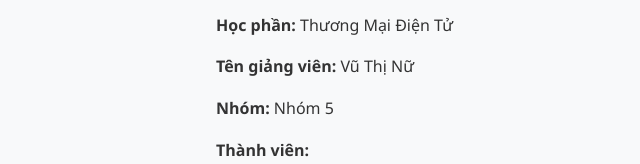
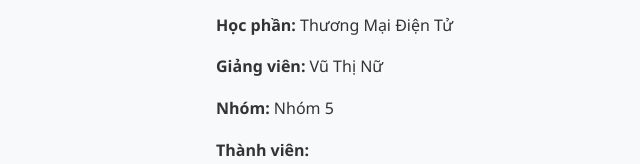
Before and after one commit to VoHaik/UNuStore, a plain HTML site: page WebBanHangDonGian/about.html in a window 1280 px wide. Shown: the part 2812-2976 px from the top of the page, 626-1266 px from the left. Drawn offline with nearby package versions, Linux system fonts and the light colour scheme.

Commit message:
final fix v2 remove /ten/

```diff
--- a/WebBanHangDonGian/about.html
+++ b/WebBanHangDonGian/about.html
@@ -335,7 +335,7 @@
                     <h5><i class="fas fa-users"></i> Thông Tin Nhóm</h5>
                     <p><strong>Trường:</strong> Đại học Quy Nhơn</p>
                     <p><strong>Học phần:</strong> Thương Mại Điện Tử</p>
-                    <p><strong>Tên giảng viên:</strong> Vũ Thị Nữ</p>
+                    <p><strong>Giảng viên:</strong> Vũ Thị Nữ</p>
                     <p><strong>Nhóm:</strong> Nhóm 5</p>
                     <p class="mb-1"><strong>Thành viên:</strong></p>
                     <ul class="list-unstyled mb-2">
```
Also changed, not shown: WebBanHangDonGian/care-guide.html (+1 -1 lines), WebBanHangDonGian/checkout.html (+1 -1 lines), WebBanHangDonGian/index.html (+1 -1 lines), WebBanHangDonGian/policies.html (+1 -1 lines), WebBanHangDonGian/product-detail.html (+1 -1 lines), WebBanHangDonGian/products.html (+1 -1 lines).
